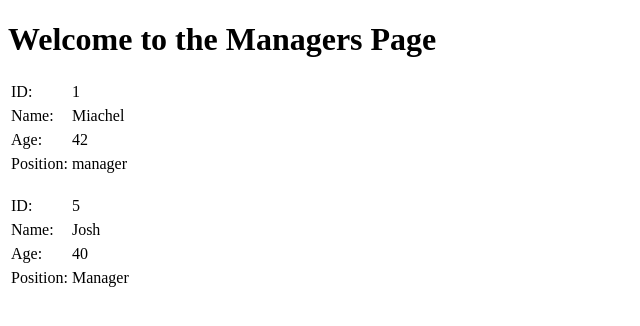
After one commit to DSShail/FLASK, a Flask app: page /employees/managers in a window 1280 px wide. The commit adds this page. Shown: the top 326 px of the page, without its empty margins (0-640 px from the left). Run offline with Flask 3, Linux system fonts and the light colour scheme.

Commit message:
working with for loop in jinja templates along with jinja template inheritance

```diff
--- a/session3/app.py
+++ b/session3/app.py
@@ -1,4 +1,5 @@
 from flask import Flask,render_template,url_for
+from employees import employees_data
 
 #create the  flask app
 app=Flask(__name__)
@@ -21,7 +22,17 @@ def evaluate(num):
         title="Evaluate",
         number=num
     )
+@app.route("/employees")
+def employees_info():
+    return render_template("employees.html",
+                           title="Employees",
+                           employees=employees_data)
 
+@app.route("/employees/managers")
+def managers_info():
+    return render_template("managers.html",
+                           title="Managers",
+                           employees=employees_data)
 
 #start the app in debug mode
 if(__name__=="__main__"):
--- /dev/null
+++ b/session3/employees.py
@@ -0,0 +1,32 @@
+employees_data={
+    1:{
+        "name":"Miachel",
+        "age":42,
+        "position":"manager"
+    },
+    2:{
+        "name":"Dwight",
+        "age":35,
+        "position":"salesperson"
+    },
+    3:{
+        "name":"Pam",
+        "age":23,
+        "position":"Receptionist"
+    },
+    4:{
+        "name":"Jim",
+        "age":31,
+        "position":"SalesPerson"
+    },
+    5:{
+        "name":"Josh",
+        "age":40,
+        "position":"Manager"
+    }
+
+
+
+
+
+}
--- /dev/null
+++ b/session3/templates/managers.html
@@ -0,0 +1,31 @@
+{% extends "layout.html" %}
+
+{% block content%}
+
+    {% for emp_id,emp_data in employees.items() %}
+        {% if emp_data['position'].lower()== "manager" %}
+            <div>
+                <table>
+                    <tr>
+                        <td>ID:</td>
+                        <td>{{ emp_id }}</td>
+                    </tr>
+                    <tr></tr>
+                        <td>Name:</td>
+                        <td>{{ emp_data['name'] }}</td>
+                    </tr>
+                    <tr></tr>
+                        <td>Age:</td>
+                        <td>{{ emp_data['age']}}</td>
+                    </tr>
+                    <tr></tr>
+                        <td>Position:</td>
+                        <td>{{ emp_data['position'] }}</td>
+                    </tr>
+                </table>
+            </div>
+            <br>
+        {% endif %}
+    {% endfor %}
+
+{% endblock content %}
```
Also changed, not shown: session3/templates/employees.html (added, +31 -0 lines), session3/templates/home.html (+8 -2 lines).
